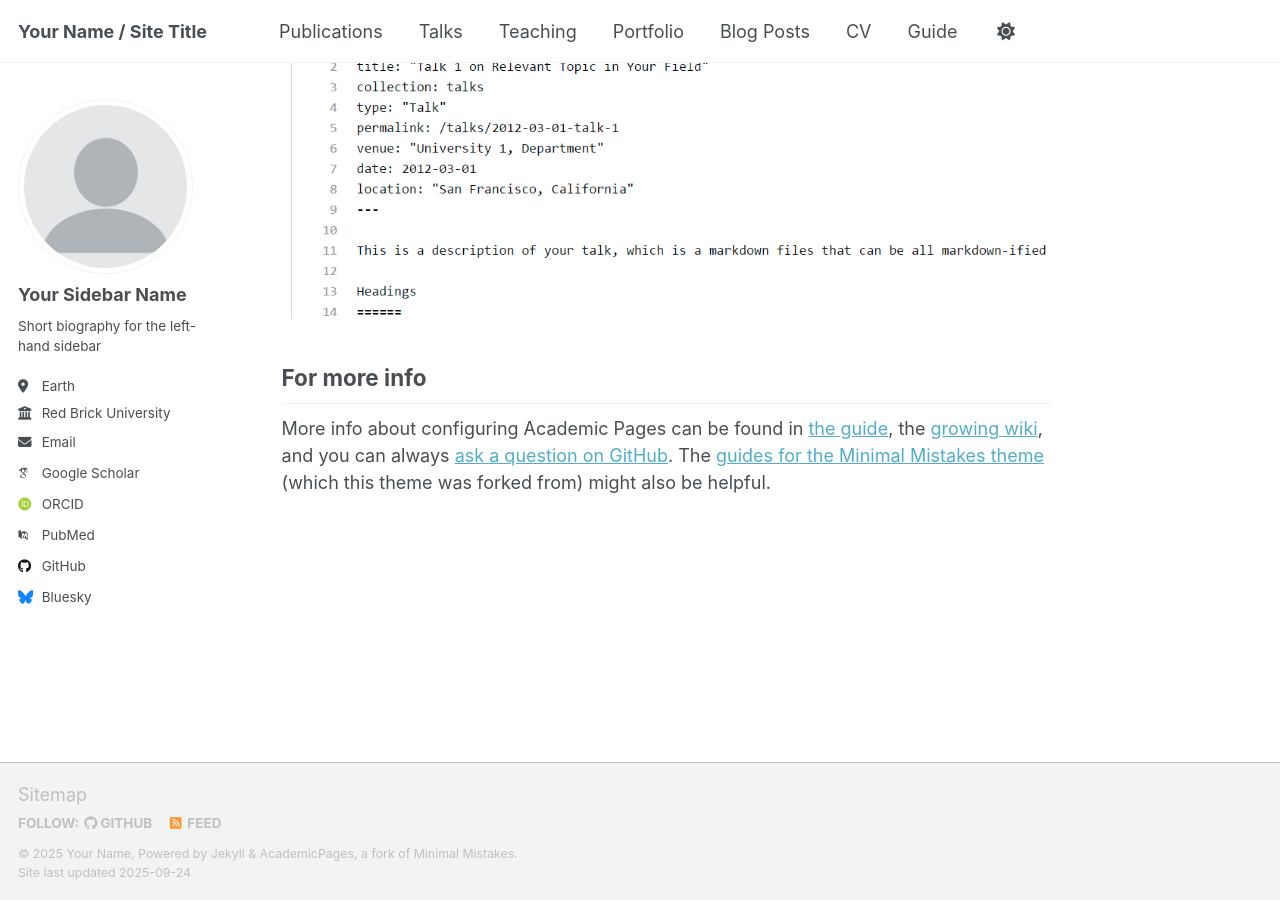
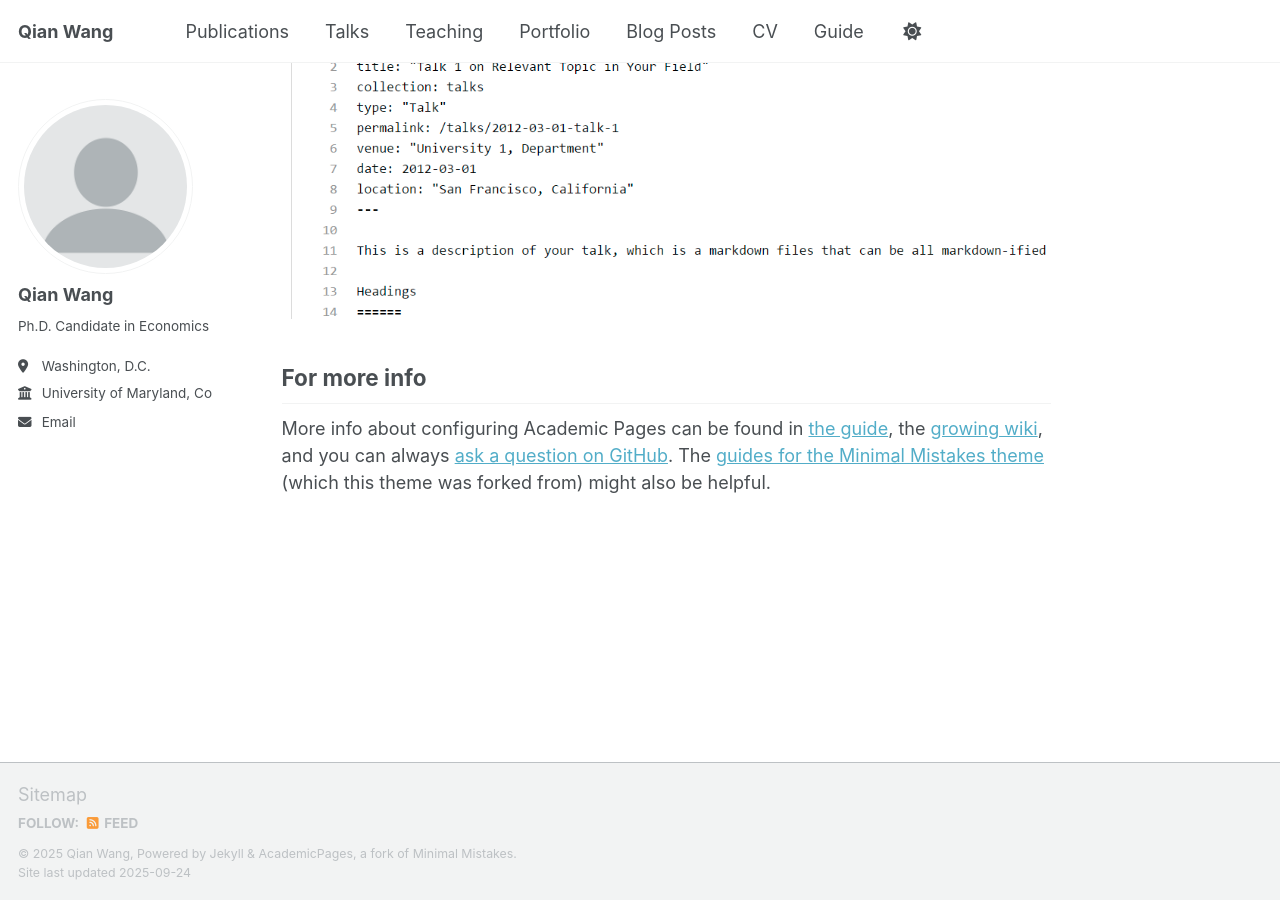
Before and after one commit to QWangPKU/qianwang.github.io, a Jekyll site: the page built from _pages/about.md, in a window 1280 px wide and 900 px high, scrolled down 2880 px. Built offline with Jekyll 4.4.1, drawn with Linux system fonts in a browser that asks for light colours; some web fonts are replaced; a script that is not in the unit is left out.

Commit message:
Update basic personal details in _config.yml
Updated personal information and links in the configuration file.

```diff
--- a/_config.yml
+++ b/_config.yml
@@ -9,14 +9,14 @@
 # Basic Site Settings
 locale                   : "en-US"
 site_theme               : "default" # Currently available options are "default", "air"
-title                    : "Your Name / Site Title"
+title                    : "Qian Wang"
 title_separator          : "-"
-name                     : &name "Your Name"
+name                     : &name "Qian Wang"
 description              : &description "Your Name's academic portfolio"   # Update this with a general description of your site, this is the default if not overridden by a page
 url                      : https://academicpages.github.io # The base hostname & protocol for your site e.g. "https://[your GitHub username].github.io",
                                                            # or if you already have some other page hosted on Github then use "https://[your GitHub username].github.io/[Your Repo Name]"
 baseurl                  : "" # the subpath of your site, e.g. "/blog"
-repository               : "academicpages/academicpages.github.io"
+repository               : "https://qianwang.github.io"
 
 # Site Author - The following control what appear as part of the author content on the side bar.
 #               If a field is blank the icon and link will not appear, otherwise it will be shown.
@@ -24,23 +24,23 @@ repository               : "academicpages/academicpages.github.io"
 author:
   # Biographic information
   avatar           : "profile.png"
-  name             : "Your Sidebar Name"
+  name             : "Qian Wang"
   pronouns         : # example: "she/her"
-  bio              : "Short biography for the left-hand sidebar"
-  location         : "Earth"
-  employer         : "Red Brick University"
+  bio              : "Ph.D. Candidate in Economics "
+  location         : "Washington, D.C."
+  employer         : "University of Maryland, College Park"
   uri              : # URL
-  email            : "none@example.org"
+  email            : "qwang819@umd.edu"
 
   # Academic websites
   academia         : # URL
   arxiv            : # URL - Update with the correct link to your profile
-  googlescholar    : "https://scholar.google.com/citations?user=PS_CX0AAAAAJ"
+  googlescholar    : # "https://scholar.google.com/citations?user=PS_CX0AAAAAJ"
   inspire-hep      : # URL
   impactstory      : # URL
-  orcid            : "http://orcid.org/yourorcidurl"
+  orcid            : # "http://orcid.org/yourorcidurl"
   semantic         : # URL
-  pubmed           : "https://www.ncbi.nlm.nih.gov/pubmed/?term=john+snow"
+  pubmed           : # "https://www.ncbi.nlm.nih.gov/pubmed/?term=john+snow"
   researchgate     : # URL
   scopus           : # URL
 
@@ -48,13 +48,13 @@ author:
   bitbucket        : # Username - Update with your username on the site
   codepen          : # Username
   dribbble         : # Username
-  github           : "academicpages"
+  github           : # "academicpages"
   kaggle           : # Username
   stackoverflow    : # User number or user number and name (i.e., use "1" or "1/jeff-atwood")
 
   # Social media
   artstation       : # Username
-  bluesky          : "bsky.app" # Replace this with you Bluesky username
+  bluesky          : # "bsky.app" # Replace this with you Bluesky username
   facebook         : # Username
   flickr           : # Username
   foursquare       : # Username
```
